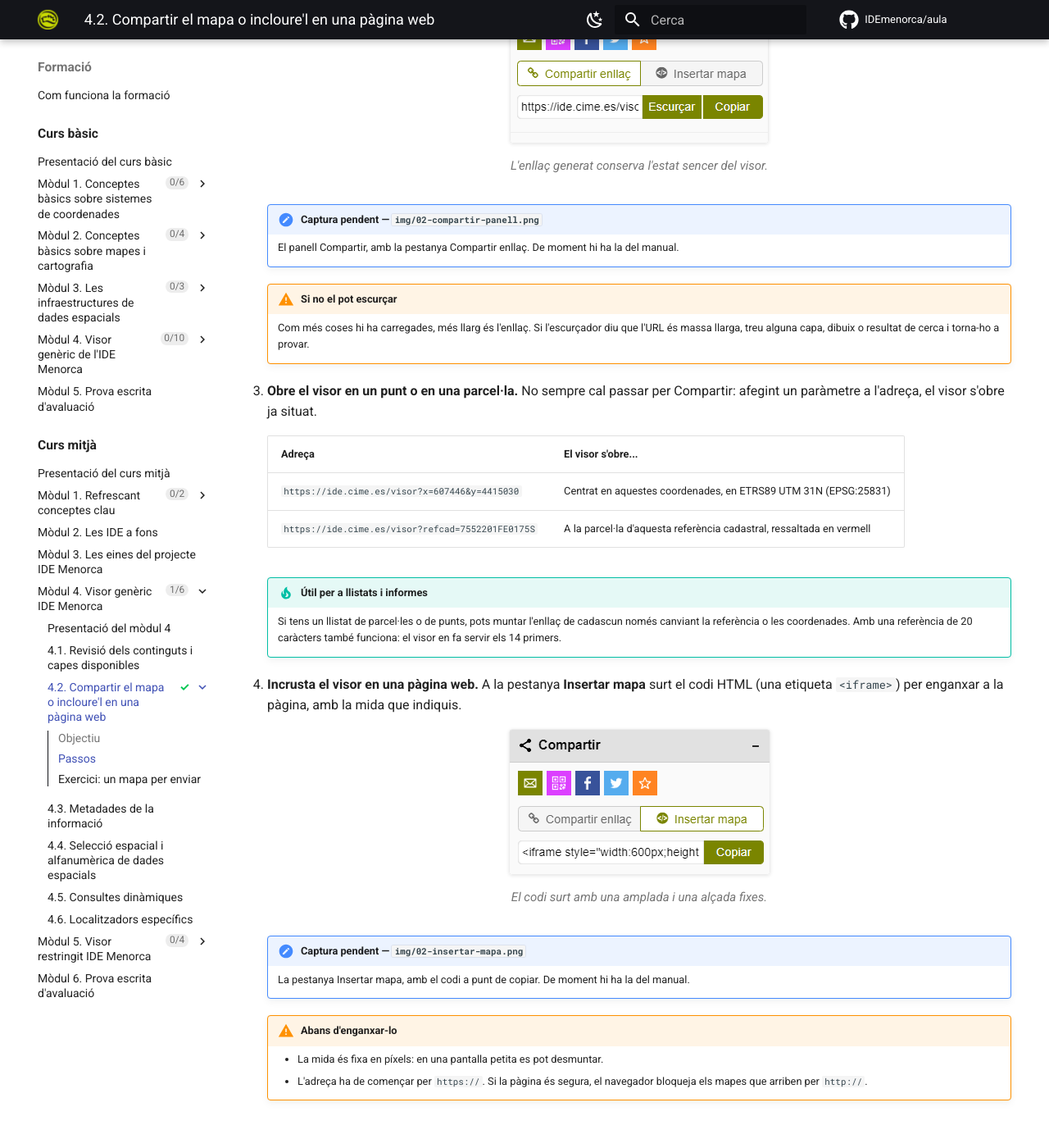
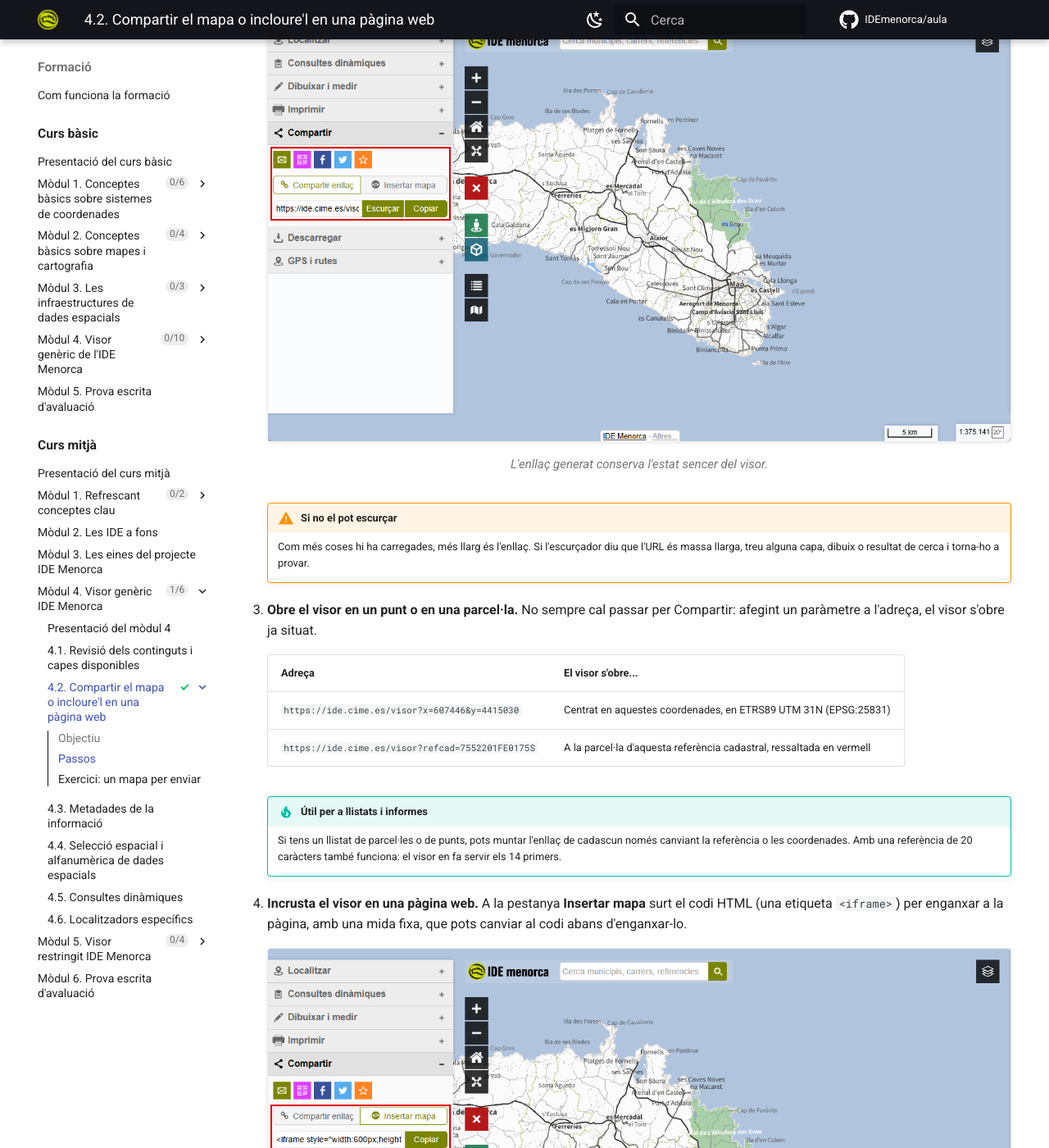
Before and after one commit to IDEmenorca/aula, an MkDocs documentation site: the page built from docs/formacio/mig/modul-4-visor-generic/02-compartir-i-incloure.md, in a window 1280 px wide and 1400 px high, scrolled down 669 px. Shown: the whole window at 82% size. Built offline with MkDocs 1.6.1 and Material for MkDocs 9.7.7, drawn with Linux system fonts in a browser that asks for light colours; comment, search, counter and statistics services are not loaded; some of the changed text lies outside the part shown.

Commit message:
Curs mitja 4.2: captures noves amb ressaltat i mida de l'iframe
- Captures propies de Compartir enllac i Insertar mapa, amb requadre vermell,
  en lloc de les del manual.
- El codi d'Insertar mapa surt amb una mida fixa que es pot canviar al codi.
- Nota de captures per refer quan el visor digui «Dibuixar i mesurar».

Co-Authored-By: Claude Opus 5.5 <noreply@anthropic.com>

```diff
--- a/docs/formacio/mig/modul-4-visor-generic/02-compartir-i-incloure.md
+++ b/docs/formacio/mig/modul-4-visor-generic/02-compartir-i-incloure.md
@@ -24,13 +24,9 @@ una pàgina web.
       marcadors.
 
     <figure markdown>
-      ![Panell Compartir amb les icones de correu, QR, Facebook, X i marcador, i les pestanyes Compartir enllaç i Insertar mapa](../../../manuals/visor-generic/03-eines/img/50-compartir-panell.png){ .captura }
+      ![El visor amb el panell Compartir obert a l'esquerra: les icones de correu, QR, Facebook, Twitter i marcador, la pestanya Compartir enllaç triada, l'adreça i els botons Escurçar i Copiar](img/02-compartir-panell.png){ .captura }
       <figcaption>L'enllaç generat conserva l'estat sencer del visor.</figcaption>
     </figure>
-
-    !!! note "Captura pendent — `img/02-compartir-panell.png`"
-        El panell Compartir, amb la pestanya Compartir enllaç. De moment hi ha
-        la del manual.
 
     !!! warning "Si no el pot escurçar"
         Com més coses hi ha carregades, més llarg és l'enllaç. Si l'escurçador
@@ -52,22 +48,22 @@ una pàgina web.
         primers.
 
 4. **Incrusta el visor en una pàgina web.** A la pestanya **Insertar mapa**
-   surt el codi HTML (una etiqueta `<iframe>`) per enganxar a la pàgina, amb la
-   mida que indiquis.
+   surt el codi HTML (una etiqueta `<iframe>`) per enganxar a la pàgina, amb una
+   mida fixa, que pots canviar al codi abans d'enganxar-lo.
 
     <figure markdown>
-      ![Pestanya Insertar mapa amb el codi de l'etiqueta iframe i el botó de copiar](../../../manuals/visor-generic/03-eines/img/51-insertar-mapa.png){ .captura }
+      ![El visor amb el panell Compartir obert a l'esquerra i la pestanya Insertar mapa triada: el codi de l'etiqueta iframe, que comença amb una amplada de 600 píxels, i el botó Copiar](img/02-insertar-mapa.png){ .captura }
       <figcaption>El codi surt amb una amplada i una alçada fixes.</figcaption>
     </figure>
-
-    !!! note "Captura pendent — `img/02-insertar-mapa.png`"
-        La pestanya Insertar mapa, amb el codi a punt de copiar. De moment hi ha
-        la del manual.
 
     !!! warning "Abans d'enganxar-lo"
         - La mida és fixa en píxels: en una pantalla petita es pot desmuntar.
         - L'adreça ha de començar per `https://`. Si la pàgina és segura, el
           navegador bloqueja els mapes que arriben per `http://`.
+
+!!! note "Captures per refer"
+    Quan el visor digui «Dibuixar i mesurar» en lloc de «Dibuixar i medir»,
+    s'hauran de tornar a fer les dues captures d'aquesta secció.
 
 ## Exercici: un mapa per enviar
 
```
Also changed, not shown: docs/formacio/mig/modul-4-visor-generic/img/02-compartir-panell.png (added), docs/formacio/mig/modul-4-visor-generic/img/02-insertar-mapa.png (added).
